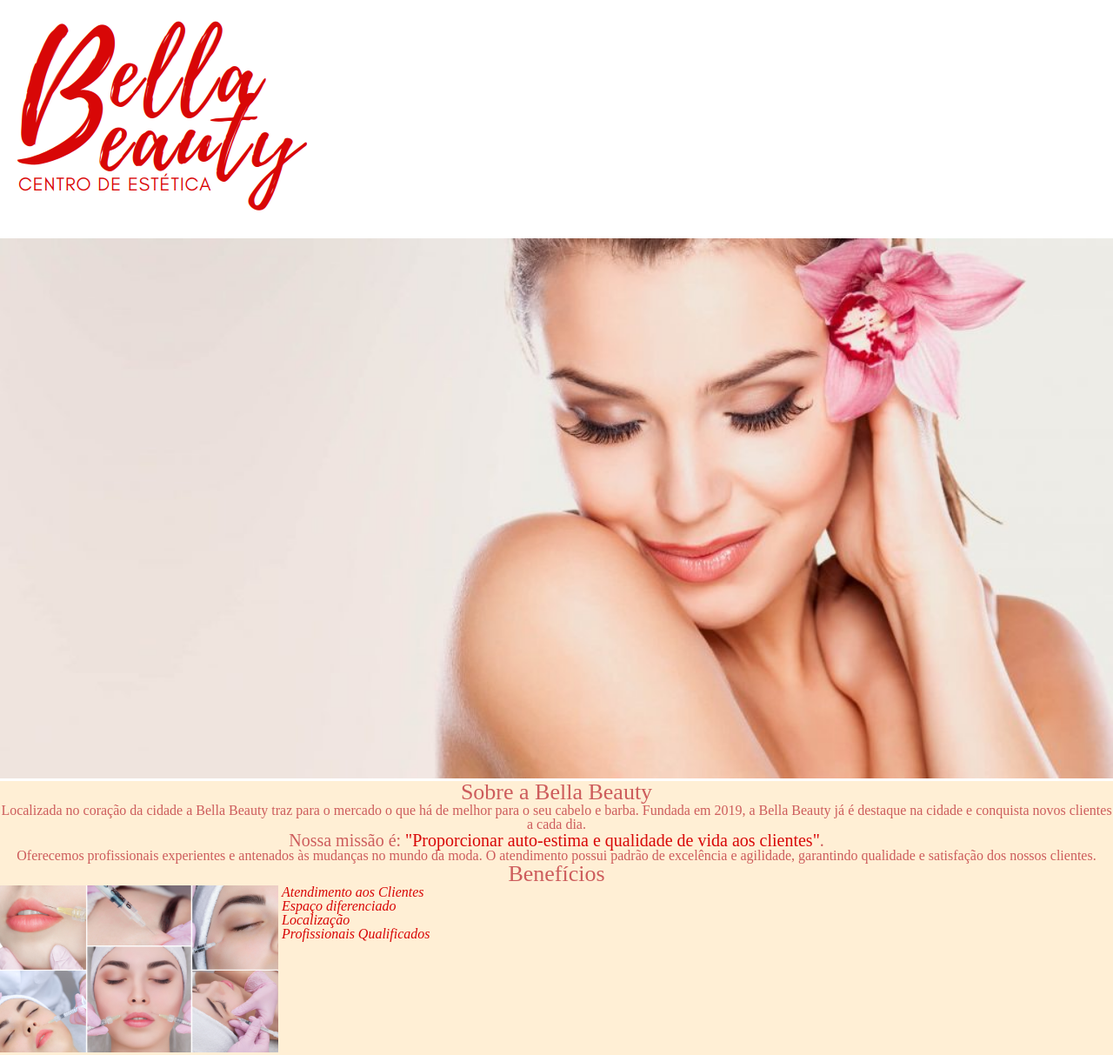
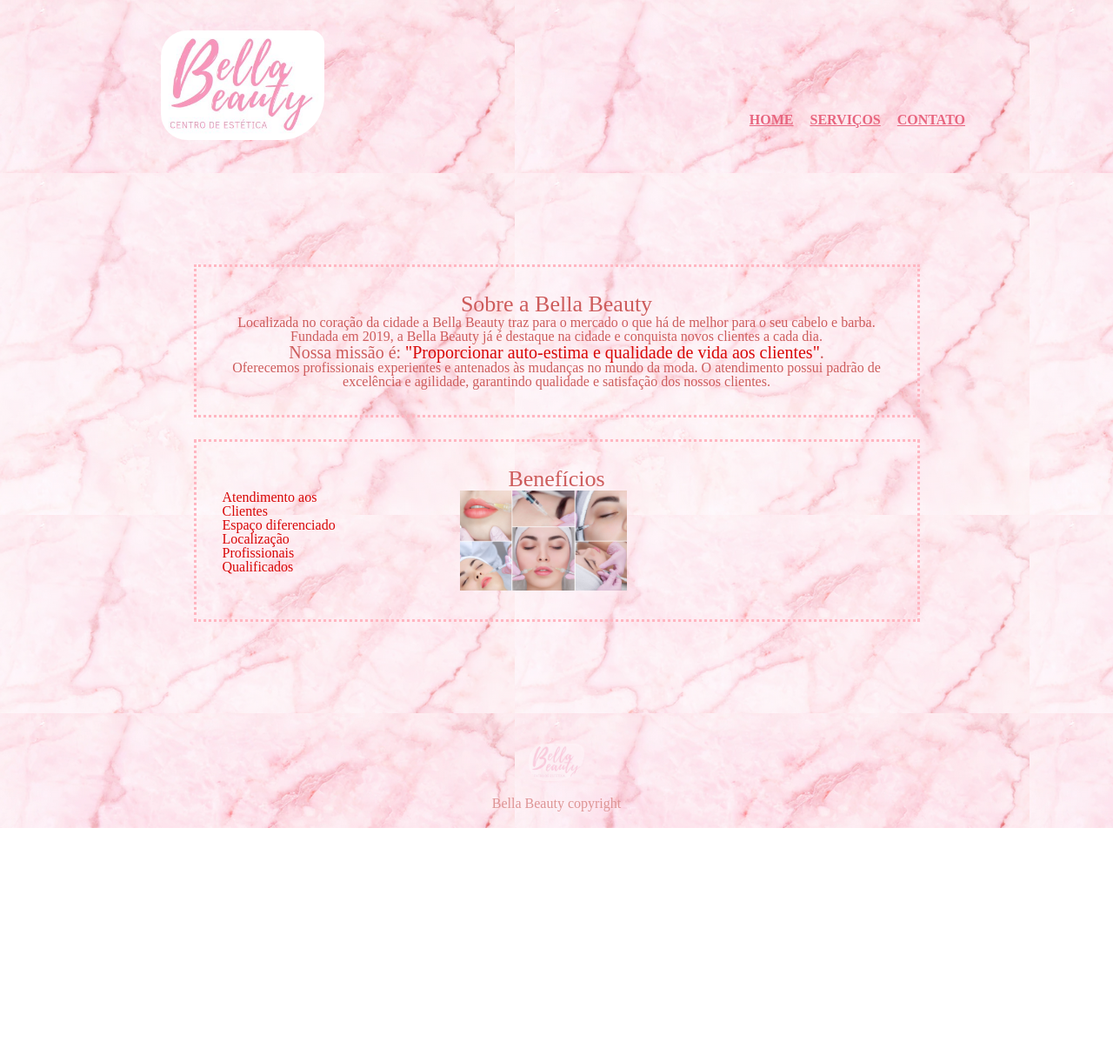
Before and after one commit to slpngl/bellabeauty, a plain HTML site: page index.html in a window 1280 px wide. Shown: the whole page at 87% size. After the commit the page ends 952 px from the top, so only its background shows below. Drawn offline with Linux system fonts and the light colour scheme.

Commit message:
itens em comum reunidos no mesmo css, estilização das paginas

```diff
--- /dev/null
+++ b/estilo.css
@@ -0,0 +1,95 @@
+/*Cabeçalho*/
+header {
+    background: url("background.png");
+    padding: 20px 0;
+    opacity: 65% ;
+
+}
+
+.caixaHeader {
+  position: relative;
+  width: 940px ;
+  margin: 0 auto;
+  border-bottom: 2px;
+  border-color: #DC143C;
+}
+
+#logoHeader {
+  width: 20% ;
+  border-radius: 30px 15px 50px 30px;
+  margin: 15px;
+  display: inline;
+}
+
+nav {
+  position: absolute;
+  top: 110px ;
+  right: 0;
+}
+
+nav li {
+  margin: 0 0 0 15px;
+  display: inline;
+}
+
+nav a {
+  color: #DC143C;
+  text-transform: uppercase;
+  font-weight: bold;
+  text-decoration: underline;
+}
+
+nav a:hover {
+  color : #CD5C5C;
+  text-shadow: hsl(360, 100%, 100%);
+}
+
+/*-----------------------*/
+/****MAIN****/
+
+main {
+  background-color: #FFE4E1;
+  padding: 50px;
+  background: url("background2.png");
+
+}
+
+.caixaMain {
+  width: 75%;
+  padding: 30px;
+  margin: 0 auto;
+
+}
+
+
+/*-----------------------*/
+/****RODAPÉ****/
+
+footer {
+    text-align: center;
+    background: url("background.png");
+    padding: 20px 0;
+    opacity: 65% ;
+}
+
+.copyright {
+    color: #FFFFFF;
+    font-size: 13px;
+    margin: 20px 0 0;
+}
+
+#logoFooter {
+    width: 5% ;
+    opacity: 35% ;
+    border-radius: 30px 15px 50px 30px;
+    margin: 15px;
+}
+
+#logoFooter:hover {
+    width: 5% ;
+    opacity: 100%;
+    border-radius: 30px 15px 50px 30px;
+    margin: 15px;
+}
+
+/*-----------------------*/
--- a/index.html
+++ b/index.html
@@ -1,18 +1,36 @@
 <!DOCTYPE html>
-<html lang="pt-br">
+<html lang="en" dir="ltr">
   <head>
-		<meta charset="UTF-8">
-		<title>Bella Beauty</title>
+    <meta charset="utf-8">
+    <title>PAGINA LAYOUT </title>
     <link rel="stylesheet" href="reset.css">
+    <link rel="stylesheet" href="estilo.css">
 		<link rel="stylesheet" href="style.css">
+
   </head>
+  <body>
 
-	<body>
     <header>
-			<img id="titulo" src="BB.png">
+      <div class="caixaHeader">
+
+      <h1><img id="logoHeader" src="BB.jpg" alt=""></h1>
+
+      <nav>
+        <ul>
+          <li><a href="index.html">Home</a></li>
+          <li><a href="servicos.html">Serviços</a></li>
+          <li><a href="contato.html">Contato</a></li>
+          </ul>
+      </nav>
+    </div>
     </header>
-		<img id="banner" src="banner.jpg">
+
+
+    <main>
+      <div class="caixaMain">
+
 			<div class="principal">
+
 				<h2 class="titulo-centralizado">Sobre a Bella Beauty</h2>
 
       	<p>Localizada no coração da cidade a <strong>Bella Beauty</strong> traz para o mercado o que há de melhor para o seu cabelo e barba. Fundada em 2019, a Bella Beauty já é destaque na cidade e conquista novos clientes a cada dia.</p>
@@ -22,19 +40,30 @@
       	<p>Oferecemos profissionais experientes e antenados às mudanças no mundo da moda. O atendimento possui padrão de excelência e agilidade, garantindo qualidade e satisfação dos nossos clientes.</p>
     	</div>
 
+
 			<div class="beneficios">
 
       <h3 class="titulo-centralizado">Benefícios</h3>
 
+      <ul>
+        <li>Atendimento aos Clientes</li>
+        <li> Espaço diferenciado</li>
+        <li>Localização</li>
+        <li>Profissionais Qualificados</li>
+      </ul>
+
 			<img src="beneficios.jpg" class="imagembeneficios">
 
-			<ul>
-				<li class="itens">Atendimento aos Clientes</li>
-				<li class="itens">Espaço diferenciado</li>
-				<li class="itens">Localização</li>
-				<li class="itens">Profissionais Qualificados</li>
-			</ul>
+    </div>
 
   </div>
+
+</main>
+
+<footer>
+      <img id="logoFooter" src="BB.jpg" alt="=)">
+      <p>Bella Beauty copyright</p>
+    </footer>
+
   </body>
 </html>
--- a/servicos.css
+++ b/servicos.css
@@ -1,43 +1,6 @@
-header {
-  	background: #FFEFD5;
-    padding: 20px 0;
-}
-
-.caixa {
-  position: relative;
-  width: 940px ;
-  margin: 0 auto;
-}
-
-nav {
-  position: absolute;
-  top: 110px ;
-  right: 0;
-}
-
-nav li {
-  margin: 0 0 0 15px;
-  display: inline;
-}
-
-#logo {
-  width: 20% ;
-  border-radius: 30px 15px 50px 30px;
-  margin: 15px;
-  display: inline;
-}
-
-nav a {
-  color: #CD5C5C;
-  text-transform: uppercase;
-  font-weight: bold;
-  text-decoration: none;
-}
 
 .produtos {
-  width: 940px ;
-  margin: 0 auto;
-  padding: 50px 0;
+
 }
 
 .produtos li {
@@ -47,16 +10,32 @@ nav a {
     vertical-align: top;
     background: #FFEFD5;
     box-sizing: border-box;
+    border-color: #FFB6C1;
+    border-style: dotted;
+    border-width: medium;
+}
+
+.produtos li:hover {
+    border-color: #F08080;
+  }
+
+.produtos li:active {
+  border-color : #DC143C;
+}
+
+.produtos li:hover h2 {
+  color: #DC143C;
+  font-style: italic, bolder ;
 }
 
 .produtos h2{
-  color: #d80707;
+  color: #F08080;
   font-size: 24px;
   font-weight: bold ;
 }
 
 .preçoProduto {
-  color: red ;
+  color: #8B0000 ;
   font-size: 20px ;
   font-weight: bold ;
 }
--- a/style.css
+++ b/style.css
@@ -1,13 +1,10 @@
-body {
-
-}
-
-#banner {
-	width:100%;
-}
-
 .principal{
-	background: #FFEFD5;
+  box-sizing: border-box;
+  border-color: #FFB6C1;
+  border-style: dotted;
+  border-width: medium;
+  padding: 30px;
+  margin: 25px;
 }
 
 
@@ -35,20 +32,27 @@ em strong {
 }
 
 .beneficios {
-	background: #FFEFD5;
+  box-sizing: border-box;
+  border-color: #FFB6C1;
+  border-style: dotted;
+  border-width: medium;
+  padding: 30px;
+  margin: 25px;
+  align-items: center ;
 }
 
-ul {
-	display: inline-block;
+.beneficios ul{
 	vertical-align: top;
 	width: 20%;
 	margin-right: 15%;
 	color: #d80707;
 	size : 22px ;
+  display: inline-block;
+
 }
 
 .imagembeneficios {
-	display: inline-table;
 	width: 25%;
 	height: 25%;
+  display: inline-grid;
 }
```
Also changed, not shown: pagina.html (added, +39 -0 lines), servicos.html (+13 -5 lines), BB.jpg (added), BB.png (deleted), Botox.jpg, background.png (added), background2.png (added), drenagem-linfatica.jpg, limpeza-pele.jpg, 1 other file. Lines whose indentation alone changed are shown as unchanged.
